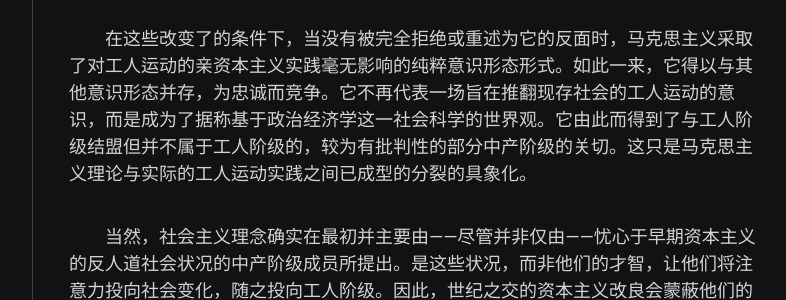
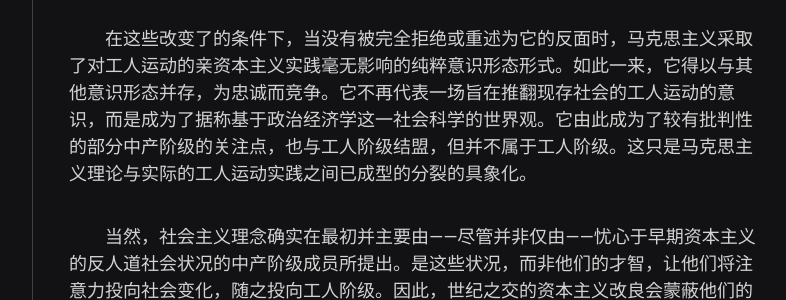
Before and after one commit to scatterdclouds/scatterdclouds.github.io, a Jekyll site: the page built from _posts/2022-01-08-pmattick-1983.md, in a window 1280 px wide. Shown: the part 2938-3238 px from the top of the page, without its empty margins (357-1143 px from the left). Built offline with Jekyll 4.4.1, drawn with Linux system fonts in a browser that asks for light colours; nearby versions of some CDN libraries; some web fonts are replaced; comment, search, counter and statistics services are not loaded.

Commit message:
Update 2022-01-08-pmattick-1983.md

```diff
--- a/_posts/2022-01-08-pmattick-1983.md
+++ b/_posts/2022-01-08-pmattick-1983.md
@@ -40,7 +40,7 @@ comments: true
 
 　　这一切都是历史：确切地说，是第二国际的历史，这一历史揭露出它表面上的马克思主义倾向只是推崇非革命实践的错误意识形态。这无关于对马克思主义的“背叛”，而是源于资本主义的急速上升与势力扩张，诱使工人运动适应于变化的资本生产形势。由于推翻这一体系看似不再可能，资本主义的调整决定了工人运动的调整。作为一种改良运动，后者参与了以增长的劳动生产力和民族资本的竞争性的帝国主义扩张为基础的，资本主义的改革。阶级斗争变为了阶级合作。
 
-　　在这些改变了的条件下，当没有被完全拒绝或重述为它的反面时，马克思主义采取了对工人运动的亲资本主义实践毫无影响的纯粹意识形态形式。如此一来，它得以与其他意识形态并存，为忠诚而竞争。它不再代表一场旨在推翻现存社会的工人运动的意识，而是成为了据称基于政治经济学这一社会科学的世界观。它由此而得到了与工人阶级结盟但并不属于工人阶级的，较为有批判性的部分中产阶级的关切。这只是马克思主义理论与实际的工人运动实践之间已成型的分裂的具象化。
+　　在这些改变了的条件下，当没有被完全拒绝或重述为它的反面时，马克思主义采取了对工人运动的亲资本主义实践毫无影响的纯粹意识形态形式。如此一来，它得以与其他意识形态并存，为忠诚而竞争。它不再代表一场旨在推翻现存社会的工人运动的意识，而是成为了据称基于政治经济学这一社会科学的世界观。它由此成为了较有批判性的部分中产阶级的关注点，也与工人阶级结盟，但并不属于工人阶级。这只是马克思主义理论与实际的工人运动实践之间已成型的分裂的具象化。
 
 　　当然，社会主义理念确实在最初并主要由——尽管并非仅由——忧心于早期资本主义的反人道社会状况的中产阶级成员所提出。是这些状况，而非他们的才智，让他们将注意力投向社会变化，随之投向工人阶级。因此，世纪之交的资本主义改良会蒙蔽他们的锐目也就不足为奇，而工人阶级自身也丧失了反抗的热情，加剧了这一情形。马克思主义成为了知识分子的关注对象，承担了学院中的角色。在多数情况下，它不再被视作一场工人运动，而是被作为一种科学问题而争论。但是围绕着马克思主义所提出的诸多议题的纷争，仍维持了工人运动的马克思主义本质的幻象，直到它被第一次世界大战的现实所驱散。
 
```
